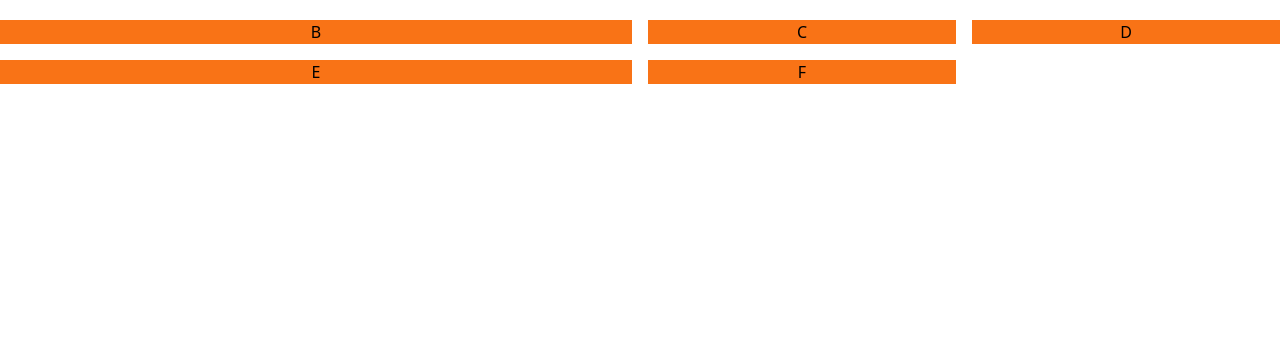
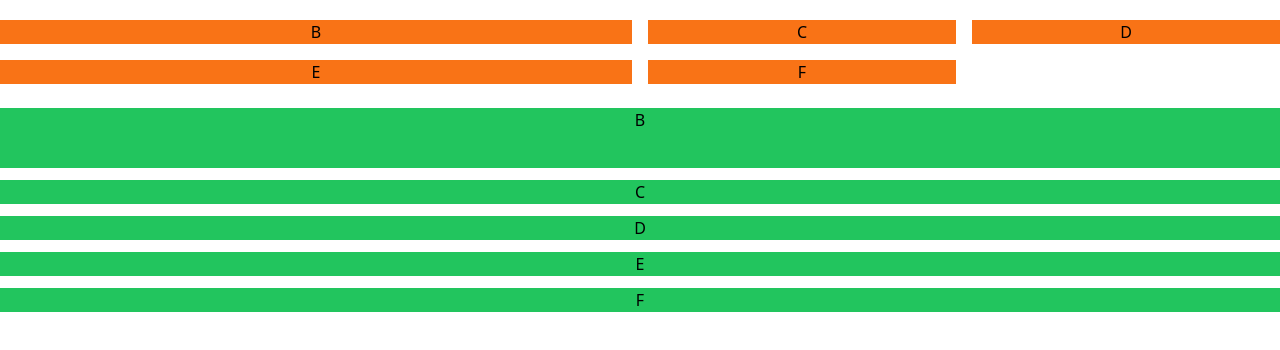
Before and after one commit to joseenrique-dev/tailwind-css, a plain HTML site: page prueba-4.html in a window 1280 px wide. Drawn offline with nearby package versions, Linux system fonts and the light colour scheme.

Commit message:
working with grid rows

```diff
--- a/prueba-4.html
+++ b/prueba-4.html
@@ -66,5 +66,14 @@
       <div class="bg-orange-500 col-start-1 col-end-3">E</div>
       <div class="bg-orange-500">F</div>
     </div>
+<br>
+    <!-- GRID ROW -->
+    <div class="grid grid-rows-4 gap-3">
+      <div class="bg-green-500 row-span-2">B</div>
+      <div class="bg-green-500">C</div>
+      <div class="bg-green-500">D</div>
+      <div class="bg-green-500">E</div>
+      <div class="bg-green-500">F</div>
+    </div>
   </body>
 </html
```
